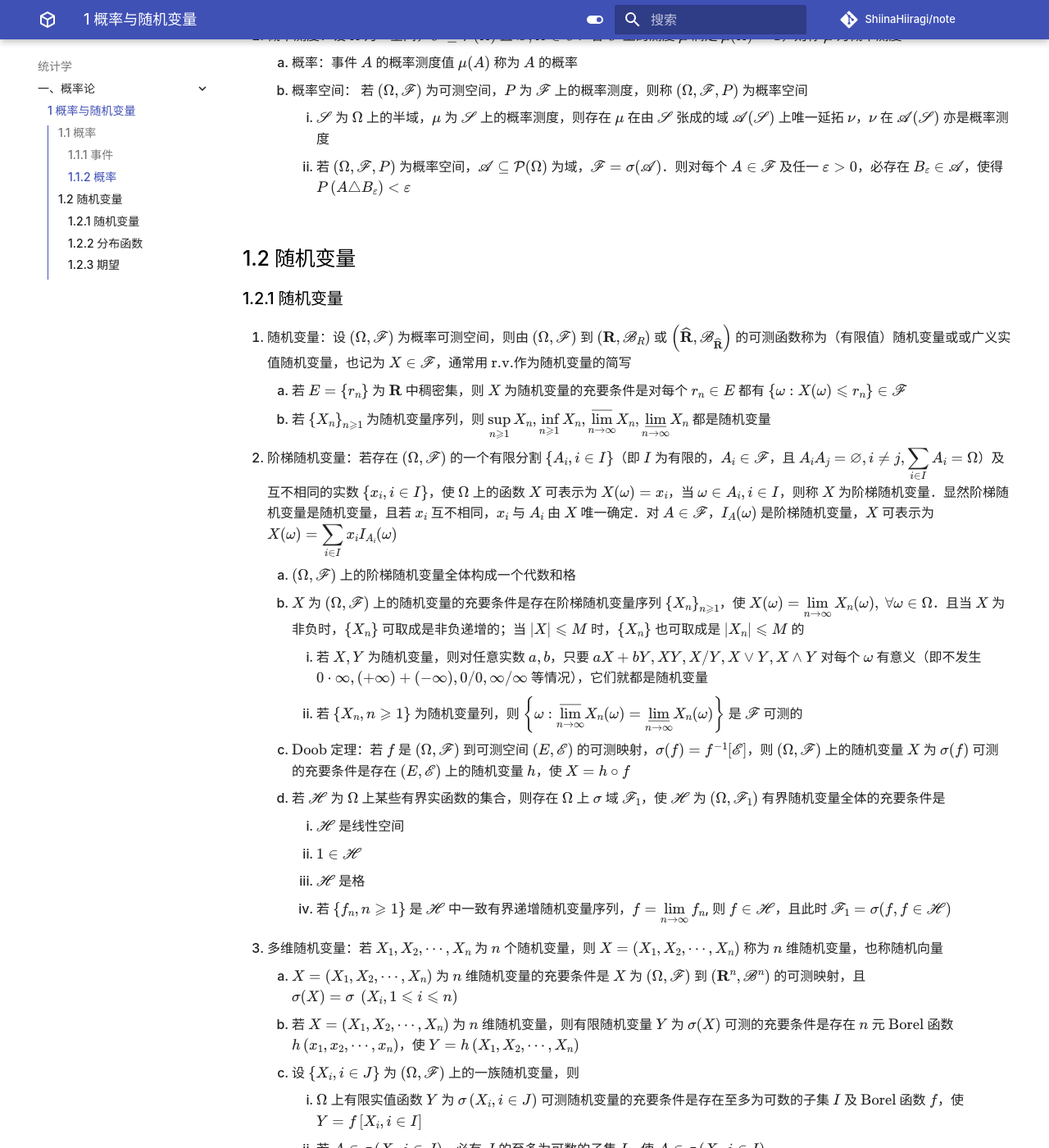
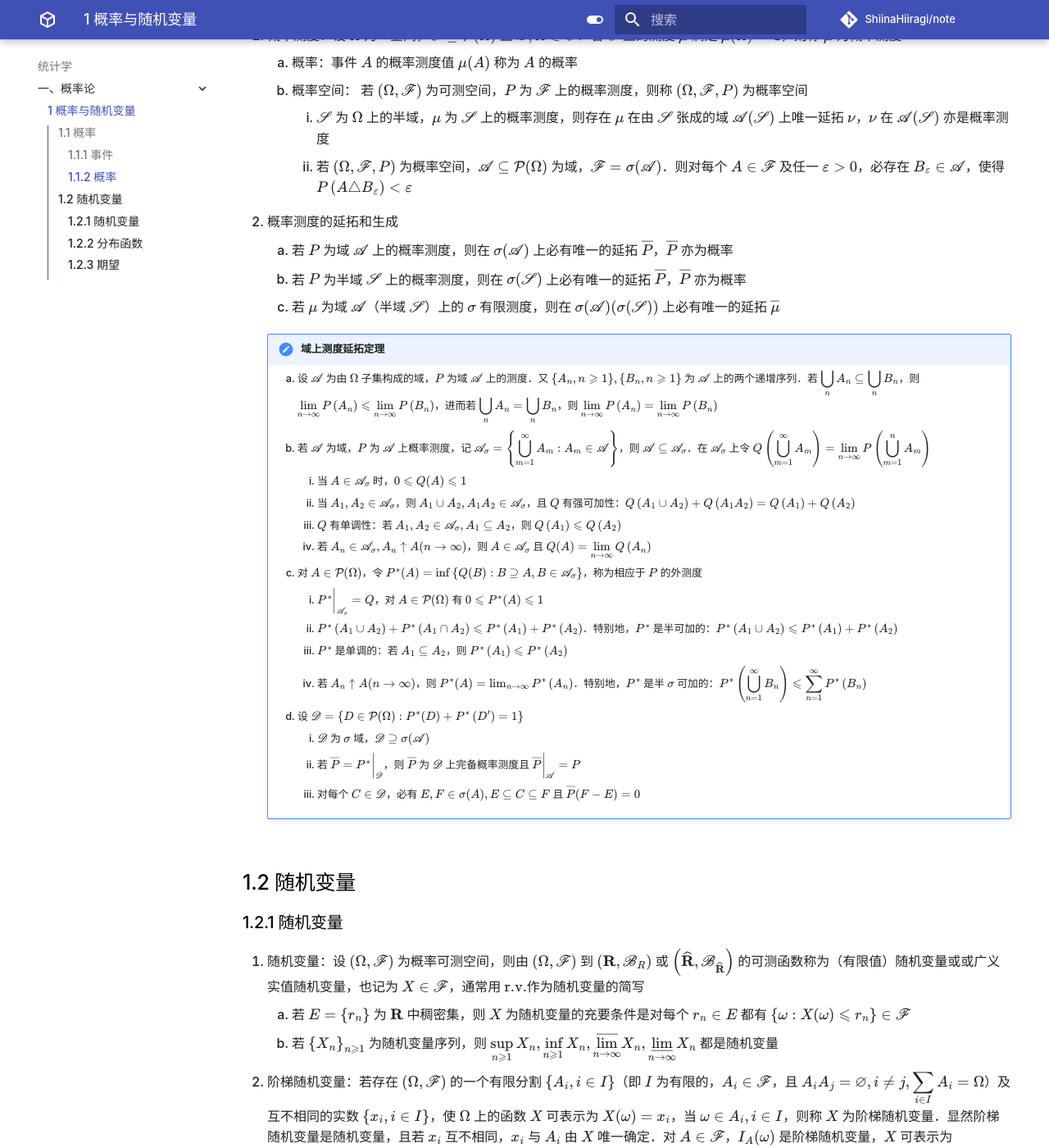
Before and after one commit to ShiinaHiiragi/note, an MkDocs documentation site: the page built from docs/stat/prob/prob.md, in a window 1280 px wide and 1400 px high, scrolled down 921 px. Shown: the whole window at 82% size. Built offline with MkDocs 1.6.1 and Material for MkDocs 9.7.7, drawn with Linux system fonts in a browser that asks for light colours; comment, search, counter and statistics services are not loaded.

Commit message:
add prob generate

```diff
--- a/docs/stat/prob/prob.md
+++ b/docs/stat/prob/prob.md
@@ -29,6 +29,27 @@
     2. 概率空间： 若 $(\Omega, \mathscr{F})$ 为可测空间，$P$ 为 $\mathscr{F}$ 上的概率测度，则称 $(\Omega, \mathscr{F}, P)$ 为概率空间
         1. $\mathscr{S}$ 为 $\Omega$ 上的半域，$\mu$ 为 $\mathscr{S}$ 上的概率测度，则存在 $\mu$ 在由 $\mathscr{S}$ 张成的域 $\mathscr{A}(\mathscr{S})$ 上唯一延拓 $\nu$，$\nu$ 在 $\mathscr{A}(\mathscr{S})$ 亦是概率测度
         2. 若 $(\Omega, \mathscr{F}, P)$ 为概率空间，$\mathscr{A} \subseteq \mathcal{P}(\Omega)$ 为域，$\mathscr{F}=\sigma(\mathscr{A})$．则对每个 $A \in \mathscr{F}$ 及任一 $\varepsilon>0$，必存在 $B_{\varepsilon} \in \mathscr{A}$，使得 $P\left(A \triangle B_{\varepsilon}\right)<\varepsilon$
+2. 概率测度的延拓和生成
+    1. 若 $P$ 为域 $\mathscr{A}$ 上的概率测度，则在 $\sigma(\mathscr{A})$ 上必有唯一的延拓 $\overline{P}$，$\overline{P}$ 亦为概率
+    2. 若 $P$ 为半域 $\mathscr{S}$ 上的概率测度，则在 $\sigma(\mathscr{S})$ 上必有唯一的延拓 $\overline{P}$，$\overline{P}$ 亦为概率
+    3. 若 $\mu$ 为域 $\mathscr{A}$（半域 $\mathscr{S}$）上的 $\sigma$ 有限测度，则在 $\sigma(\mathscr{A})(\sigma(\mathscr{S}))$ 上必有唯一的延拓 $\overline{\mu}$
+
+    !!! note "域上测度延拓定理"
+        1. 设 $\mathscr{A}$ 为由 $\Omega$ 子集构成的域，$P$ 为域 $\mathscr{A}$ 上的测度．又 $\left\{A_{n}, n \geqslant 1\right\}, \left\{B_{n}, n \geqslant 1\right\}$ 为 $\mathscr{A}$ 上的两个递增序列．若 ${\displaystyle \bigcup_{n} A_{n} \subseteq \bigcup_{n} B_{n}}$，则 ${\displaystyle \lim _{n \to \infty} P\left(A_{n}\right) \leqslant \lim _{n \to \infty} P\left(B_{n}\right)}$，进而若 ${\displaystyle \bigcup_{n} A_{n}=\bigcup_{n} B_{n}}$，则 ${\displaystyle \lim _{n \to \infty} P\left(A_{n}\right)=\lim _{n \to \infty} P\left(B_{n}\right)}$
+        2. 若 $\mathscr{A}$ 为域，$P$ 为 $\mathscr{A}$ 上概率测度，记 ${\displaystyle \mathscr{A}_{\sigma}=\left\{\bigcup_{m=1}^{\infty} A_{m}: A_{m} \in \mathscr{A}\right\}}$，则 $\mathscr{A} \subseteq \mathscr{A}_{\sigma}$．在 $\mathscr{A}_{\sigma}$ 上令 ${\displaystyle Q\left(\bigcup_{m=1}^{\infty} A_{m}\right)=\lim _{n \rightarrow \infty} P\left(\bigcup_{m=1}^{n} A_{m}\right) }$
+            1. 当 $A \in \mathscr{A}_{\sigma}$ 时，$0 \leqslant Q(A) \leqslant 1$
+            2. 当 $A_{1}, A_{2} \in \mathscr{A}_{\sigma}$，则 $A_{1} \cup A_{2}, A_{1} A_{2} \in \mathscr{A}_{\sigma}$，且 $Q$ 有强可加性：${\displaystyle Q\left(A_{1} \cup A_{2}\right)+Q\left(A_{1} A_{2}\right)=Q\left(A_{1}\right)+Q\left(A_{2}\right)}$
+            3. $Q$ 有单调性：若 $A_{1}, A_{2} \in \mathscr{A}_{\sigma}, A_{1} \subseteq A_{2}$，则 $Q\left(A_{1}\right) \leqslant Q\left(A_{2}\right)$
+            4. 若 $A_{n} \in \mathscr{A}_{\sigma}, A_{n} \uparrow A(n \rightarrow \infty)$，则 $A \in \mathscr{A}_{\sigma}$ 且 ${\displaystyle Q(A)=\lim _{n \to \infty} Q\left(A_{n}\right)}$
+        3. 对 $A \in \mathcal{P}(\Omega)$，令 $P^{*}(A)=\inf \left\{Q(B): B \supseteq A, B \in \mathscr{A}_{\sigma}\right\}$，称为相应于 $P$ 的外测度
+            1. $P^{*}\bigg|_{\mathscr{A}_{\sigma}}=Q$，对 $A \in \mathcal{P}(\Omega)$ 有 $0 \leqslant P^{*}(A) \leqslant 1$
+            2. $P^{*}\left(A_{1} \cup A_{2}\right)+P^{*}\left(A_{1} \cap A_{2}\right) \leqslant P^{*}\left(A_{1}\right)+P^{*}\left(A_{2}\right)$．特别地，$P^{*}$ 是半可加的：$P^{*}\left(A_{1} \cup A_{2}\right) \leqslant P^{*}\left(A_{1}\right)+P^{*}\left(A_{2}\right)$
+            3. $P^{*}$ 是单调的：若 $A_{1} \subseteq A_{2}$，则 $P^{*}\left(A_{1}\right) \leqslant P^{*}\left(A_{2}\right)$
+            4. 若 $A_{n} \uparrow A(n \rightarrow \infty)$，则 $P^{*}(A)=\lim _{n \rightarrow \infty} P^{*}\left(A_{n}\right)$．特别地，$P^{*}$ 是半 $\sigma$ 可加的：${\displaystyle P^{*}\left(\bigcup_{n=1}^{\infty} B_{n}\right) \leqslant \sum_{n=1}^{\infty} P^{*}\left(B_{n}\right)}$
+        4. 设 $\mathscr{D}=\left\{D \in \mathcal{P}(\Omega): P^{*}(D)+P^{*}\left(D'\right)=1\right\}$
+            1. $\mathscr{D}$ 为 $\sigma$ 域，$\mathscr{D} \supseteq \sigma(\mathscr{A})$
+            2. 若 $\overline{P}=P^{*}\bigg|_{\mathscr{D}}$，则 $\overline{P}$ 为 $\mathscr{D}$ 上完备概率测度且 $\overline{P}\bigg|_{\mathscr{A}}=P$
+            3. 对每个 $C \in \mathscr{D}$，必有 $E, F \in \sigma(A), E \subseteq C \subseteq F$ 且 $\overline{P}(F- E)=0$
 
 ## 1.2 随机变量
 ### 1.2.1 随机变量
```
Also changed, not shown: docs/top/point/prop.md (+1 -1 lines).
